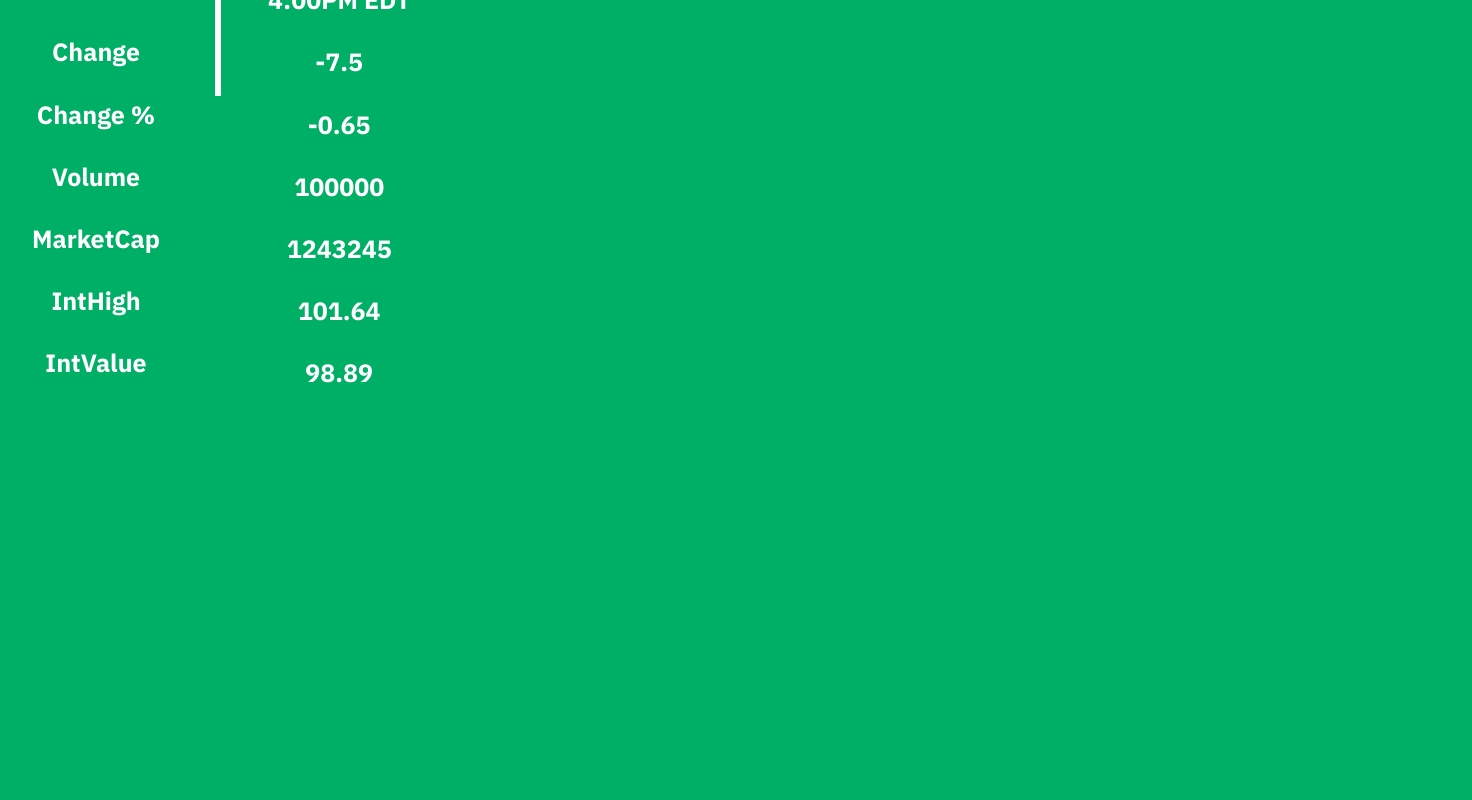
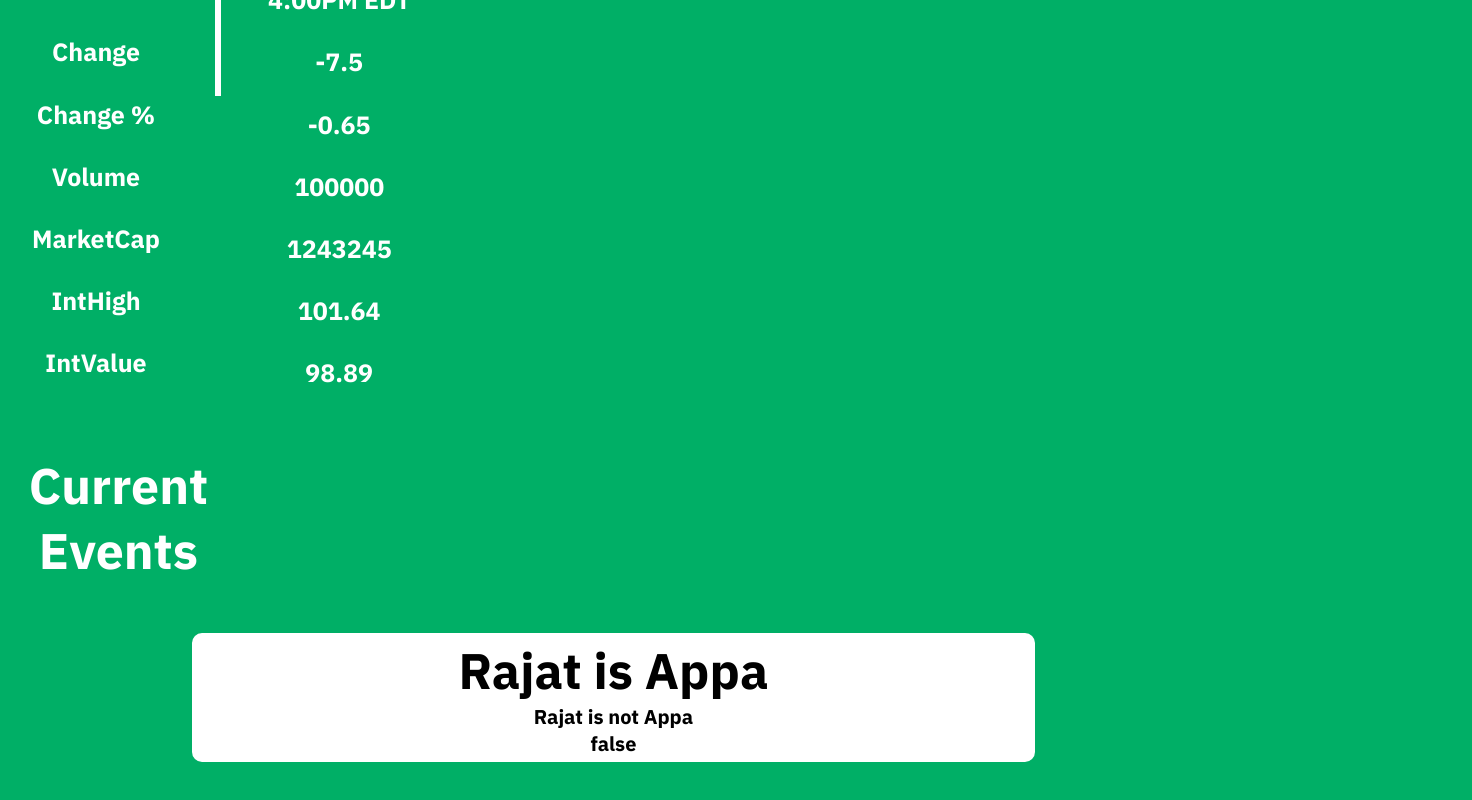
Before and after one commit to ThaniSangarapillai/MondayClub, an Angular app in the folder aWebApp/: page /singlestock in a window 1280 px wide. Shown: the part 594-1394 px from the top of the page, 1472 px wide, since content can reach past the window. Before the commit the page ends 1137 px from the top, so only its background shows below. Built offline with nearby package versions, Linux system fonts and the light colour scheme; some icons are missing.

Commit message:
Current Events added

```diff
--- a/aWebApp/src/app/single-stock/single-stock.component.html
+++ b/aWebApp/src/app/single-stock/single-stock.component.html
@@ -39,7 +39,20 @@
             <li style="font-size:25px"class="IntLow">IntValue</li>
             <li style="font-size:25px"class="ILValue">{{ILValue}}</li>
 
+            <h1 style="font-size:50px" class="txtStocks">Current Events</h1>
+
+            <div class="grid">
+                <!--add pic if u can-->
+                <div>
+                <li style="font-size:50px" class="black">{{title}}</li>
+                <li style="font-size:20px" class="black">{{description}}</li>
+                <li style="font-size:20px" class="black">{{sentiment}}</li>
+                </div>
+
+            </div>
         </ul>
+
+
 
         <canvas>
         </canvas>
--- a/aWebApp/src/app/single-stock/single-stock.component.scss
+++ b/aWebApp/src/app/single-stock/single-stock.component.scss
@@ -233,3 +233,39 @@ hr.solid2 {
     width: 53%;
 
 }
+
+.grid {
+    margin-top: auto;
+    margin-left: 15%;
+    margin-right: auto;
+    display: grid;
+    grid-template-columns: 5fr 1fr 1fr;
+    grid-gap: 50px;
+    width: 100%
+}
+
+.grid div:nth-child(even) {
+    border-radius: 10px;
+    border: 5px solid white;
+    background-color: white;
+}
+
+.grid div:nth-child(odd) {
+    background-color: #00af66;
+    border-radius: 10px;
+    border: 5px solid white;
+    background-color: white;
+
+}
+
+.txtStocks {
+    color: white;
+    padding-right: 81.5%;
+    margin-top: 5%;
+
+}
+
+.black {
+    color: black;
+
+}
--- a/aWebApp/src/app/single-stock/single-stock.component.ts
+++ b/aWebApp/src/app/single-stock/single-stock.component.ts
@@ -29,6 +29,10 @@ export class SingleStockComponent implements OnInit {
 
   ILValue = 98.89;
 
+  title : string ='Rajat is Appa';
+  description: string ='Rajat is not Appa';
+  sentiment : string ='false';
+
   constructor(private _http: HttpService, private router: Router) { }
 
   ngOnInit(): void {
```
Also changed, not shown: 1 other file (tests, documents, lock files or other folders).
